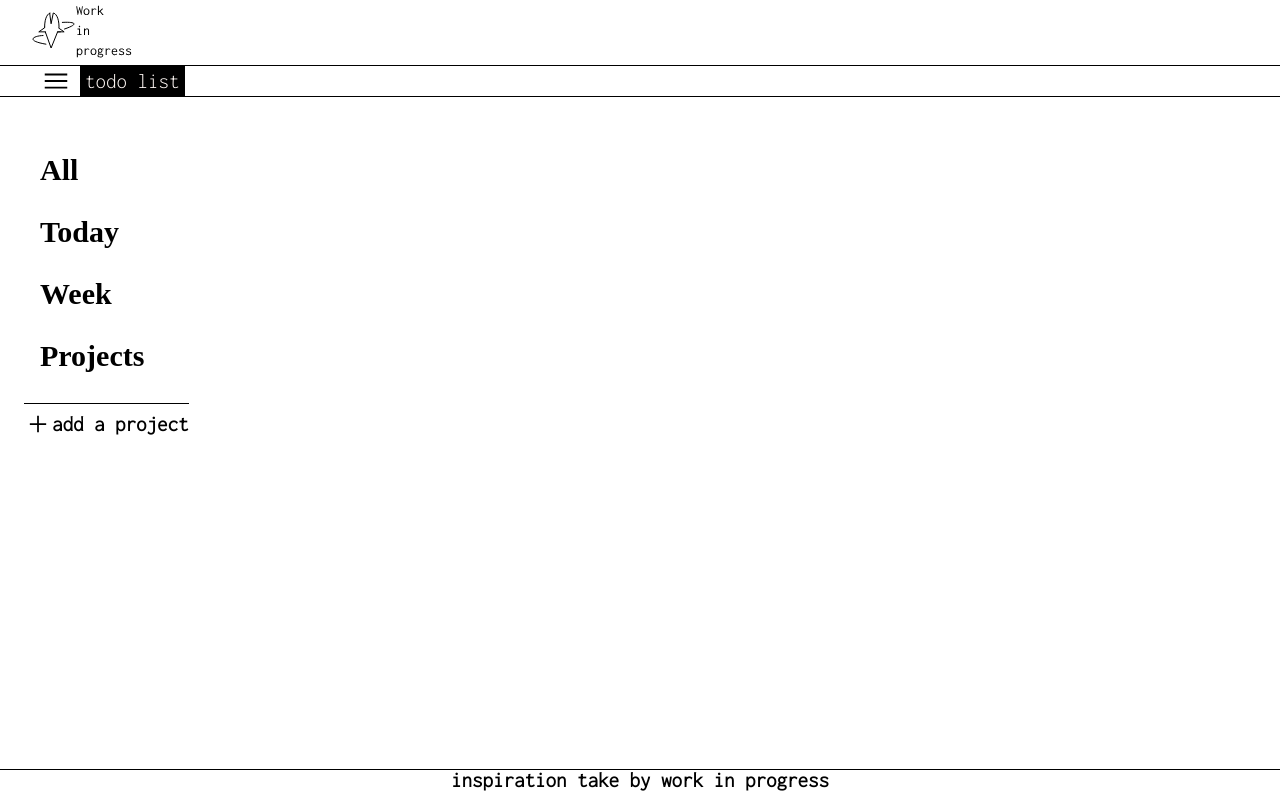
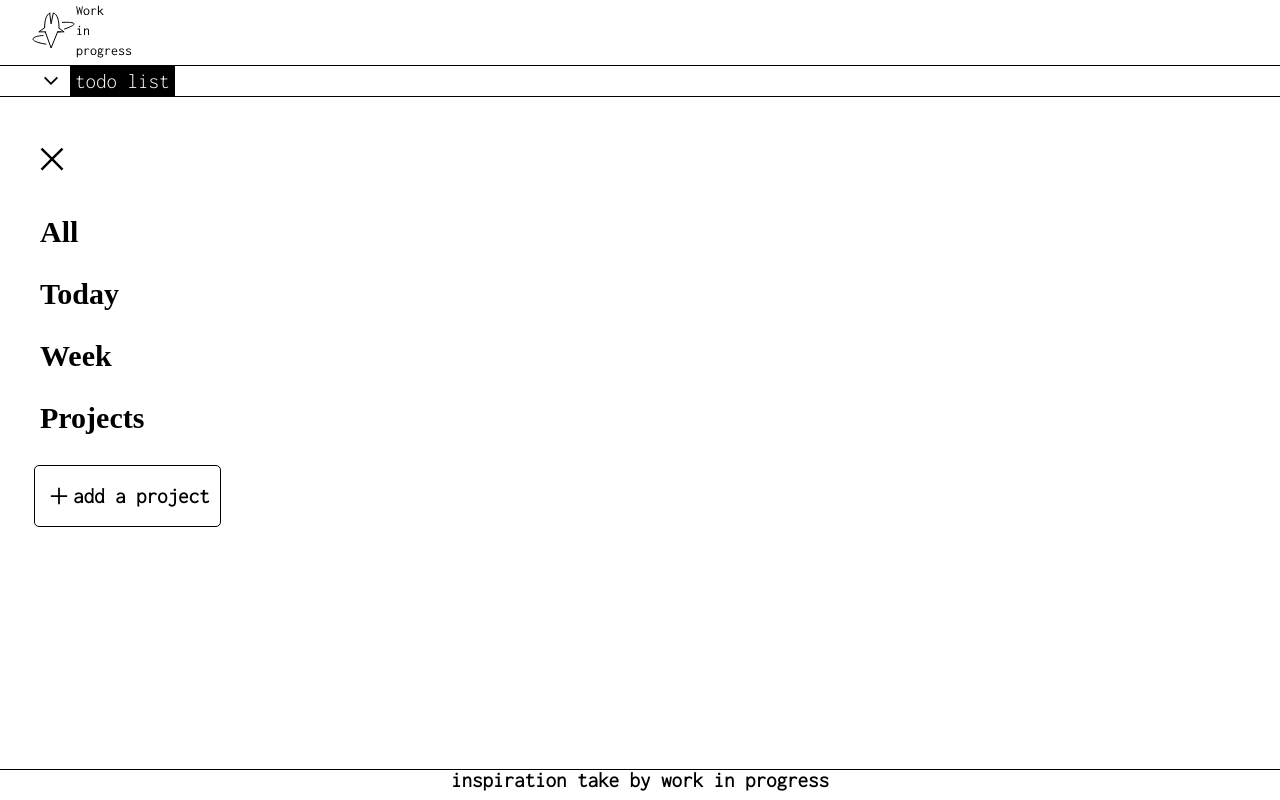
Before and after one commit to Volkney/todo-list, a website with bundled scripts: page dist/index.html in a window 1280 px wide. Both pictures are taken after a click on the picture 56 px from the left and 81 px from the top of the page. Built offline with nearby package versions, Linux system fonts and the light colour scheme; a web font is replaced by a local one.

Commit message:
added side menu module for sliding animation

```diff
--- a/src/DOM/home.js
+++ b/src/DOM/home.js
@@ -31,6 +31,7 @@ export default function initHome() {
     taskList.classList.add('task-list');
     //side menu content
     sideMenu.innerHTML = `<ul class='menu'>
+      <li class="closeBtn"></li>
       <li class="all">All</li>
       <li class="today">Today</li>
       <li class="week">Week</li>
@@ -41,17 +42,15 @@ export default function initHome() {
     const plusBtn = new Image();
     plusBtn.classList.add('plus-button');
     plusBtn.src = AddBtn;
-
     // append the plusBtn and the 'add-project' element to the side menu
     const addProject = sideMenu.querySelector('.add-container');
     const addProjectText = document.createElement('div');
     addProjectText.classList.add('add-project');
     addProjectText.textContent = 'add a project';
     addProject.append(plusBtn, addProjectText);
-
     sideMenu.appendChild(addProject);
-
     // append the side menu and the task list to the body
     body.append(sideMenu, taskList);
-    return {header, body, footer}
+
+    return {header, body, footer, burgerBtn, sideMenu};
   }
--- a/src/css/style.css
+++ b/src/css/style.css
@@ -21,6 +21,16 @@
   --mono-font: 'Inconsolata';
   font-family: 'Brygada 1918', serif;
 }
+a {
+    color: inherit;
+    text-decoration: none;
+  }
+
+  /* Apply your own styles to the link */
+  a:hover {
+    color: var(--black75);
+    text-decoration: underline;
+  }
 body{
     width: 100vw;
     height: 100vh;
@@ -65,12 +75,18 @@ body{
         font-size: var(--h5);
         font-weight: bold;
         padding: 1.5rem;
+        margin-left: -20rem;
+    }
+    .closeBtn{
+        background: no-repeat url(../svg/closeBtn.svg);
+        margin-bottom: 30px;
+        margin-left: 8px;
     }
     li{
         position: relative;
         padding: 1rem;
         cursor: pointer;
-        transition: all 1s ease-in-out 1s;
+        transition: all 0.2s ease-in-out 0.1s;
 
     }
     li:hover {
@@ -90,11 +106,14 @@ body{
         transform: scaleX(0);
         transition: transform 0.3s ease;
       }
+      li:nth-child(2) {
+        width: 30%;
+      }
       li:first-child:before {
-        width: 50%;
+        width: 0%;
       }
       li:last-child:before {
-        width: 90%;
+        width: 70%;
       }
 
       li:hover::before {
@@ -103,11 +122,18 @@ body{
         .add-container{
             margin-top: 1rem;
             display: flex;
-            border-top: 1px solid var(--black);
+            border: 1px solid var(--black);
+            border-radius: 5px;
             font-family: var(--mono-font);
             font-size: var(--h6);
             line-height: 40px;
             cursor: pointer;
+            padding: 10px;
+            margin-left: 10px;
+        }
+        .add-container:hover{
+            background-color: var(--error);
+            color: var(--black);
         }
 /* footer */
 .footer {
--- a/src/index.js
+++ b/src/index.js
@@ -1,6 +1,7 @@
 import _ from 'lodash';
 import './css/reset.css';
 import './css/style.css';
-import  initHome  from './DOM/home.js';
+import addBurgerButtonEventListener from './tasks/side-menu';
 
-initHome();
+
+addBurgerButtonEventListener();
--- /dev/null
+++ b/src/tasks/side-menu.js
@@ -0,0 +1,10 @@
+import initHome from '../DOM/home';
+import belowBtn from '../svg/belowBtn.svg'
+const { burgerBtn, sideMenu } = initHome();
+export default function addBurgerButtonEventListener() {
+    burgerBtn.addEventListener('click', function() {
+      sideMenu.style.transition = 'margin-left 0.3s ease-in-out';
+      sideMenu.style.marginLeft = '0rem';
+      burgerBtn.src = belowBtn;
+    });
+  }
```
Also changed, not shown: dist/index.html, src/svg/belowBtn.svg (added), src/svg/closeBtn.svg (added), 1 other file.
